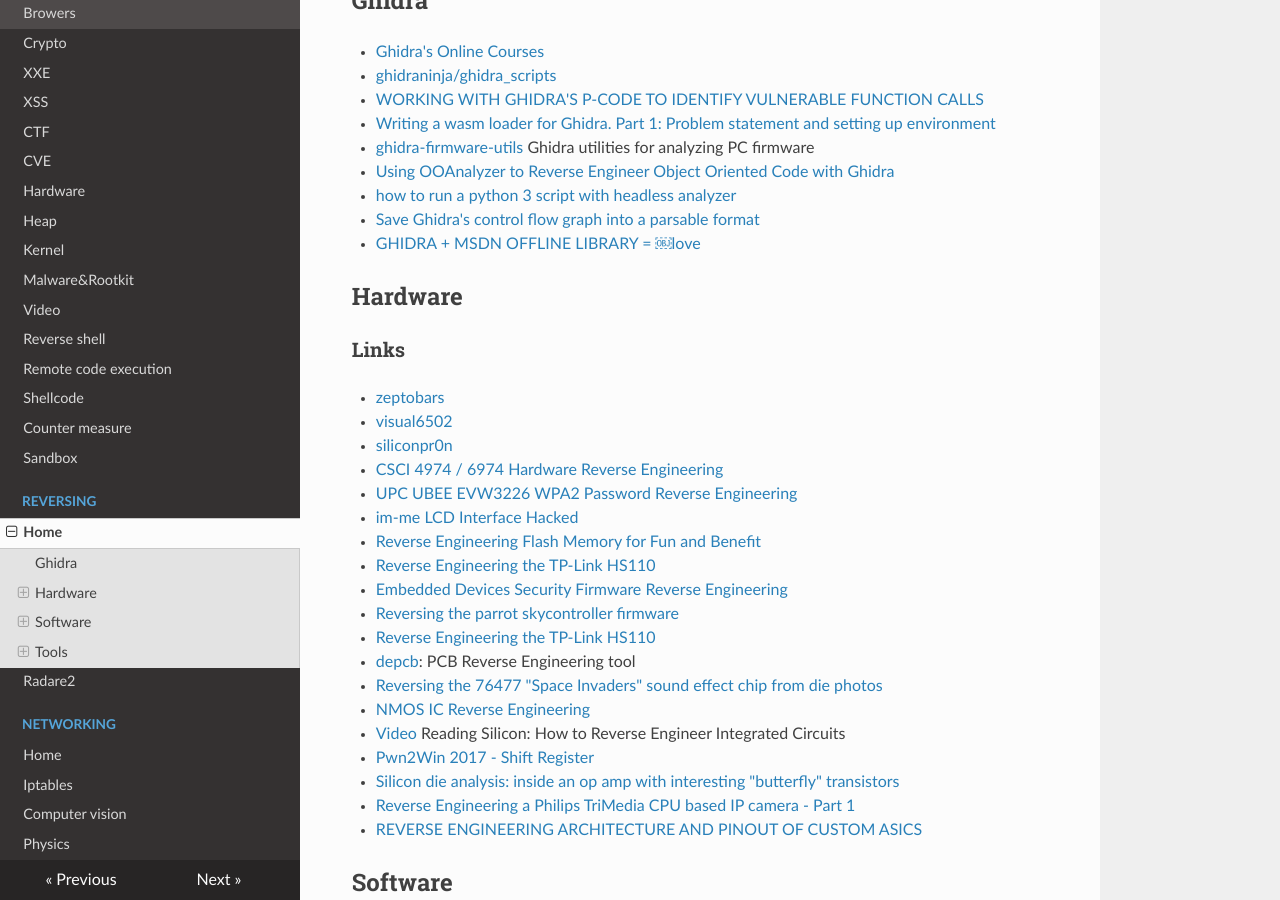
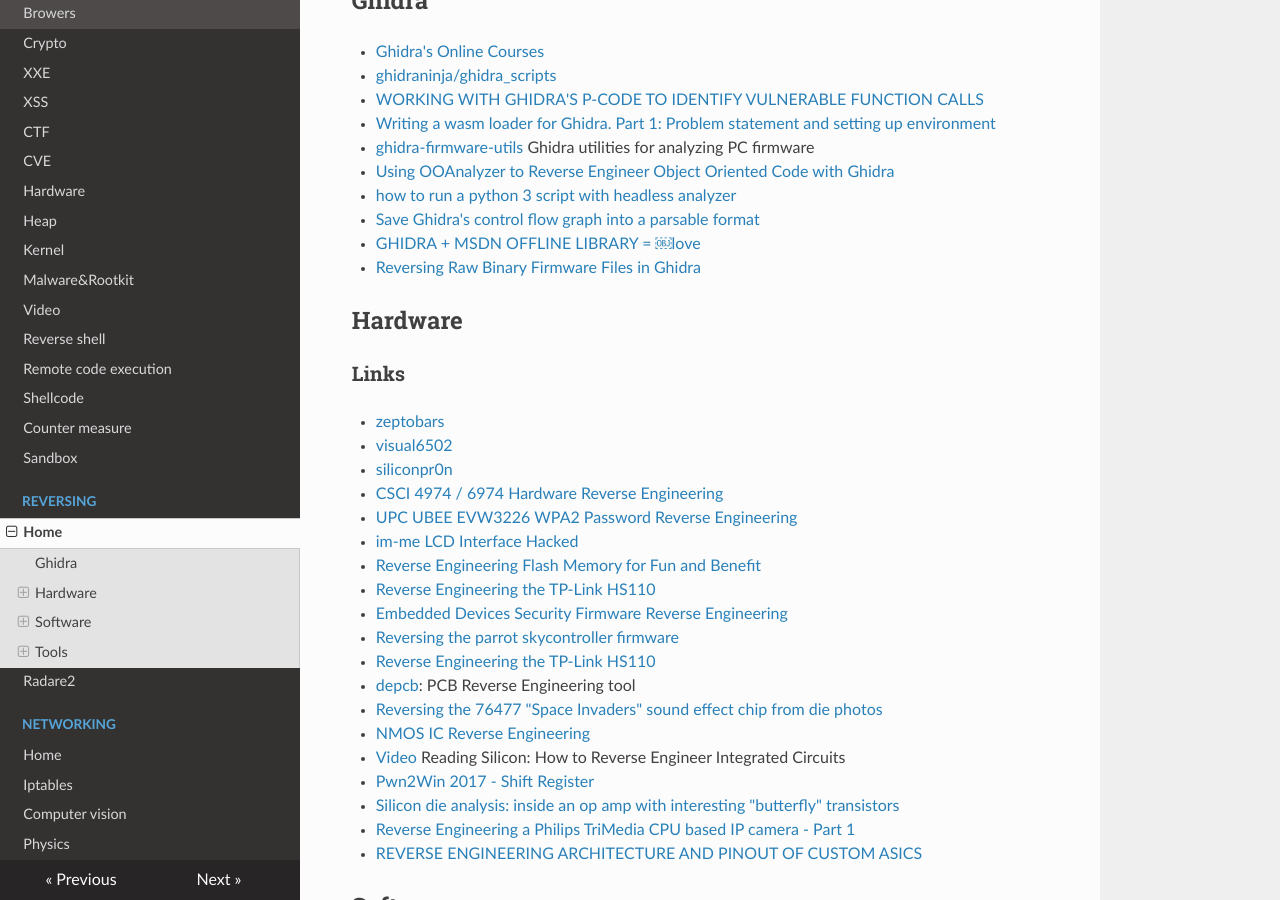
Before and after one commit to gipi/low-level, an MkDocs documentation site: the page built from docs/reversing/reversing.md, in a window 1280 px wide and 900 px high, scrolled down 704 px. Built offline with MkDocs 1.6.1, drawn with Linux system fonts in a browser that asks for light colours; nearby versions of some CDN libraries; old or Windows-style settings are respelled for this version of MkDocs.

Commit message:
Update reversing.md

```diff
--- a/docs/reversing/reversing.md
+++ b/docs/reversing/reversing.md
@@ -31,6 +31,7 @@
  - [how to run a python 3 script with headless analyzer](https://reverseengineering.stackexchange.com/questions/21630/ghidra-how-to-run-a-python-3-script-with-headless-analyzer?atw=1)
  - [Save Ghidra's control flow graph into a parsable format](https://reverseengineering.stackexchange.com/questions/21693/save-ghidras-control-flow-graph-into-a-parsable-format)
  - [GHIDRA + MSDN OFFLINE LIBRARY = ￼love](https://blag.nullteilerfrei.de/2019/07/29/ghidra-msdn-offline-library-love/)
+ - [Reversing Raw Binary Firmware Files in Ghidra](https://gist.github.com/nstarke/ed0aba2c882b8b3078747a567ee00520)
 
 ## Hardware
 
```
